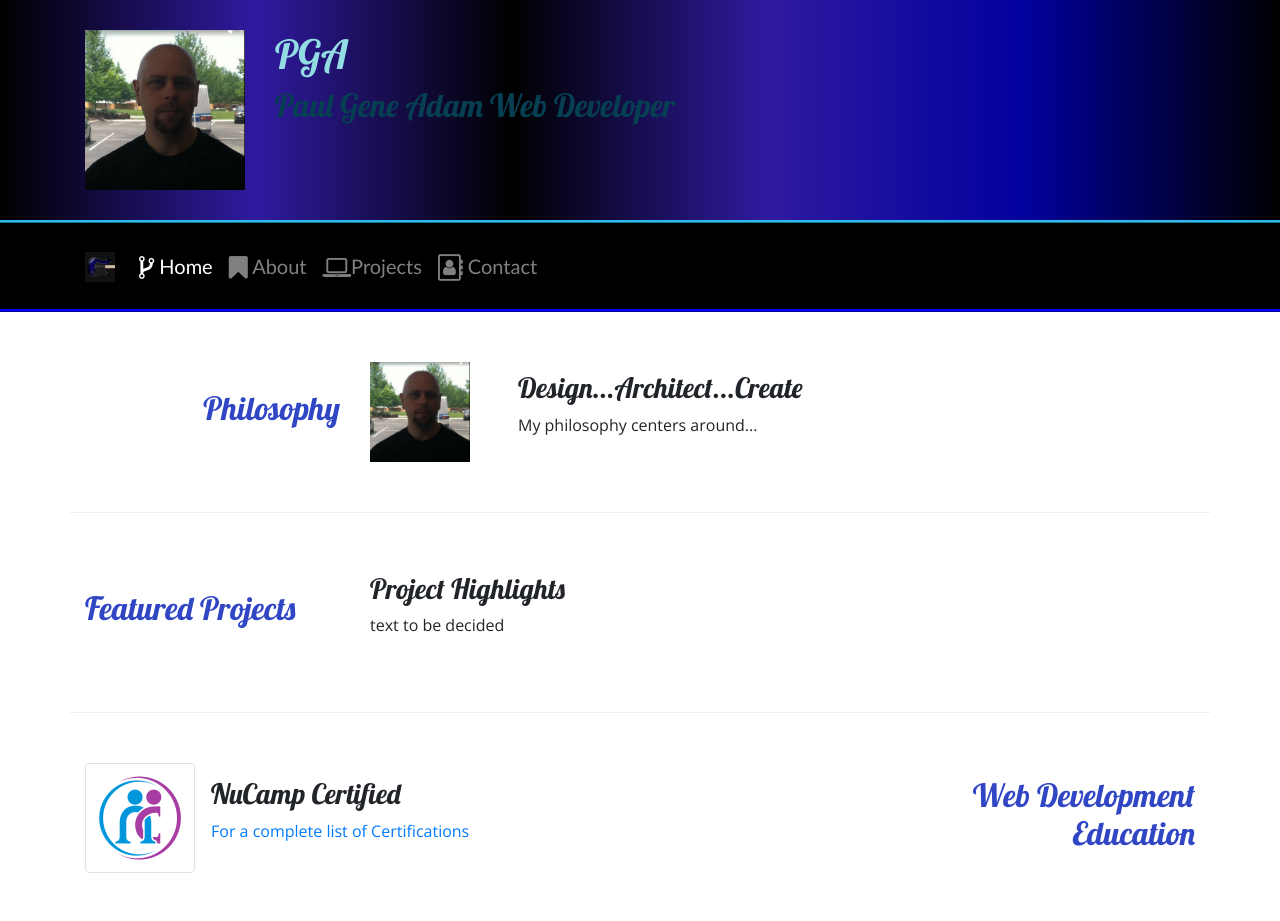
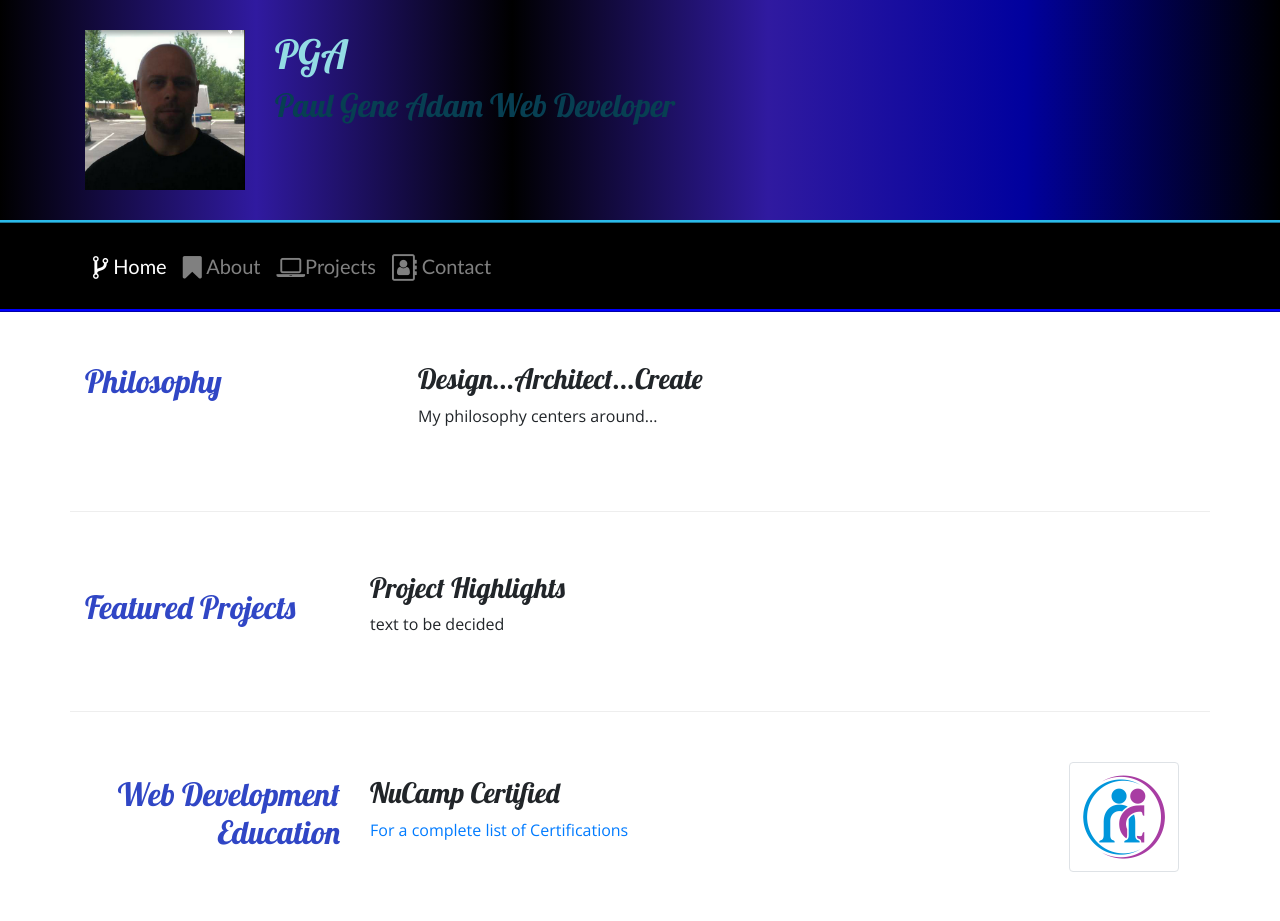
Before and after one commit to PGA-dev/Profile_portfolio, a website: page index.html in a window 1280 px wide. Shown: the top 921 px of the page. Drawn offline with nearby package versions, Linux system fonts and the light colour scheme.

Commit message:
updated index for layout...still up in air on overall

```diff
--- a/index.html
+++ b/index.html
@@ -23,6 +23,9 @@
     <header class="jumbotron jumbotron-fluid">
         <div class="container">
             <div class="row">
+
+            </div>
+            <div class="row">
                 <div class="col-4 col-sm-3 col-md-2 align-self-center">
                     <a href="index.html"><img src="img/profile.png" class="img-fluid" /></a>
                 </div>
@@ -36,7 +39,7 @@
 
     <nav class="navbar navbar-expand-sm navbar-dark sticky-top">
         <div class="container">
-            <a class="navbar-brand" href="#"><img src="img/53065822.png" height="30" width="30" /></a>
+            <!-- <a class="navbar-brand" href="#"><img src="img/53065822.png" height="30" width="30" /></a> -->
             <button class="navbar-toggler" type="button" data-toggle="collapse" data-target="#nucampNavbar">
                 <button class="navbar-toggler ml-auto" type="button" data-toggle="collapse" data-target="#nucampNavbar">
                     <span class="navbar-toggler-icon"></span>
@@ -59,13 +62,13 @@
 
 
     <div class="container">
-        <div class="row row-content align-items-center">
+        <div class="row row-content align-items-left">
             <div class="col-sm-4 order-sm-first col-md-3">
-                <h2 class="text-sm-right">Philosophy</h2>
+                <h2 class="text-sm-left">Philosophy</h2>
             </div>
             <div class="col">
                 <div class="media">
-                    <img class="d-sm-flex img-fluid" src="img/profile.png" height="100" width="100" alt="Ibanez 8570" />
+                    <!--<img class="d-sm-flex img-fluid" src="img/profile.png" height="100" width="100" alt="Ibanez 8570" />-->
                     <div class="media-body align-self-center">
                         <h3 class="text-sm-left ml-5">Design...Architect...Create</h3>
                         <p class="text-sm-left ml-5">My philosophy centers around...</p>
@@ -85,13 +88,13 @@
         </div>
 
         <div class="row row-content align-items-center">
-            <div class="col-sm-4 order-sm-last col-md-3">
+            <div class="col-sm-4 order-sm-first col-md-3">
                 <h2 class="text-sm-right">Web Development Education</h2>
             </div>
             <div class="col">
                 <div class="media">
-                    <img class="d-flex mr-3 img-thumbnail" src="img/logo.png" alt="NuCamp" />
-                    <div class="media-body align-self-center">
+                    <img class="d-flex mr-3 order-sm-last img-thumbnail" src="img/logo.png" alt="NuCamp" />
+                    <div class="media-body align-self-center mr-5">
                         <h3>NuCamp Certified</h3>
                         <!--need to update href for certs-->
                         <p class="d-none d-sm-block"><a href="#">For a complete list of Certifications</a></p>
```
Also changed, not shown: projects.html (+4 -63 lines).
